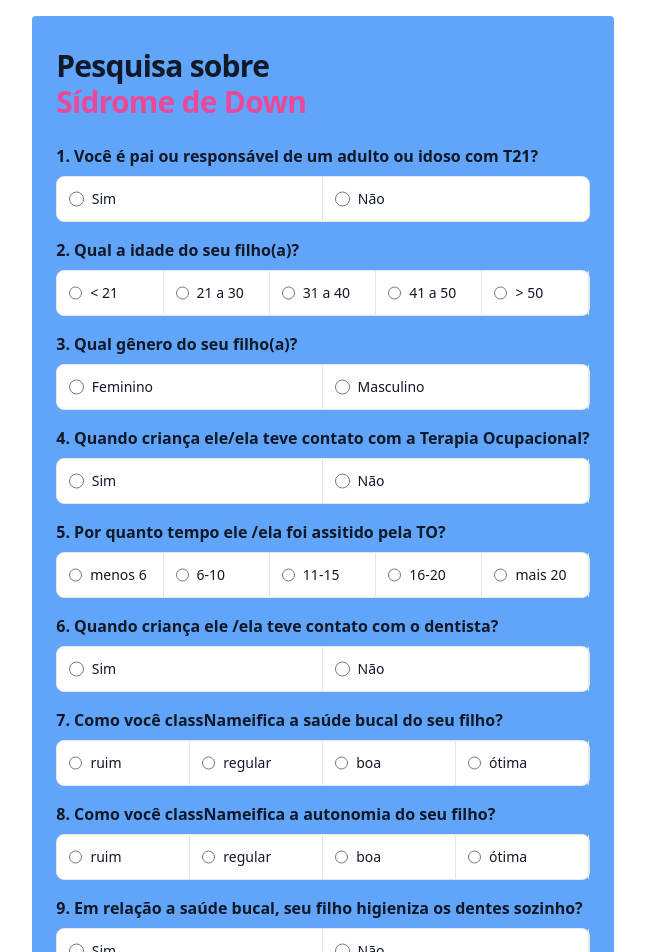
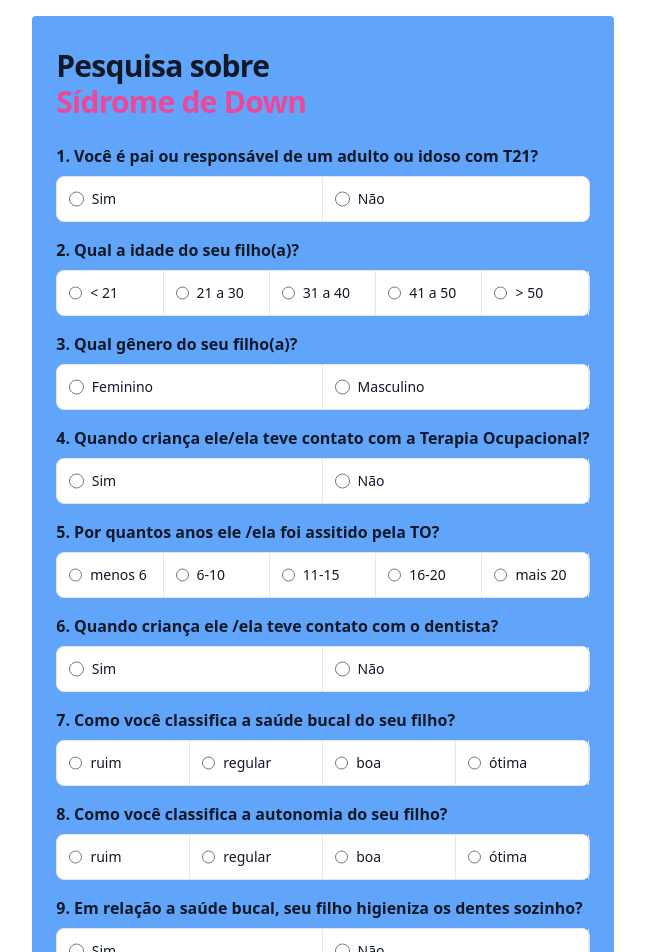
Before and after one commit to infopontes/scientific-research-t21, a Next.js app: page /pesquisa in a window 1280 px wide. Shown: the top 952 px of the page, without its empty margins (317-962 px from the left). Built offline with nearby package versions, Linux system fonts and the light colour scheme.

Commit message:
Alteração na pergunta 5 do formulário

```diff
--- a/pages/pesquisa.jsx
+++ b/pages/pesquisa.jsx
@@ -100,7 +100,7 @@ export default function Pesquisa() {
                     </li>
                 </ul>
 
-                <h3 className="mt-4 mb-2 font-semibold text-gray-900 dark:text-white">5. Por quanto tempo ele /ela foi assitido pela TO?</h3>
+                <h3 className="mt-4 mb-2 font-semibold text-gray-900 dark:text-white">5. Por quantos anos ele /ela foi assitido pela TO?</h3>
                 <ul className="items-center w-full text-sm font-medium text-gray-900 bg-white rounded-lg border border-gray-200 sm:flex dark:bg-gray-700 dark:border-gray-600 dark:text-white">
                     <li className="w-full border-b border-gray-200 sm:border-b-0 sm:border-r dark:border-gray-600">
                         <div className="flex items-center pl-3">
@@ -150,7 +150,7 @@ export default function Pesquisa() {
                     </li>
                 </ul>
 
-                <h3 className="mt-4 mb-2 font-semibold text-gray-900 dark:text-white">7. Como você classNameifica a saúde bucal do seu filho?</h3>
+                <h3 className="mt-4 mb-2 font-semibold text-gray-900 dark:text-white">7. Como você classifica a saúde bucal do seu filho?</h3>
                 <ul className="items-center w-full text-sm font-medium text-gray-900 bg-white rounded-lg border border-gray-200 sm:flex dark:bg-gray-700 dark:border-gray-600 dark:text-white">
                     <li className="w-full border-b border-gray-200 sm:border-b-0 sm:border-r dark:border-gray-600">
                         <div className="flex items-center pl-3">
@@ -178,7 +178,7 @@ export default function Pesquisa() {
                     </li>
                 </ul>
 
-                <h3 className="mt-4 mb-2 font-semibold text-gray-900 dark:text-white">8. Como você classNameifica a autonomia do seu filho?</h3>
+                <h3 className="mt-4 mb-2 font-semibold text-gray-900 dark:text-white">8. Como você classifica a autonomia do seu filho?</h3>
                 <ul className="items-center w-full text-sm font-medium text-gray-900 bg-white rounded-lg border border-gray-200 sm:flex dark:bg-gray-700 dark:border-gray-600 dark:text-white">
                     <li className="w-full border-b border-gray-200 sm:border-b-0 sm:border-r dark:border-gray-600">
                         <div className="flex items-center pl-3">
```
